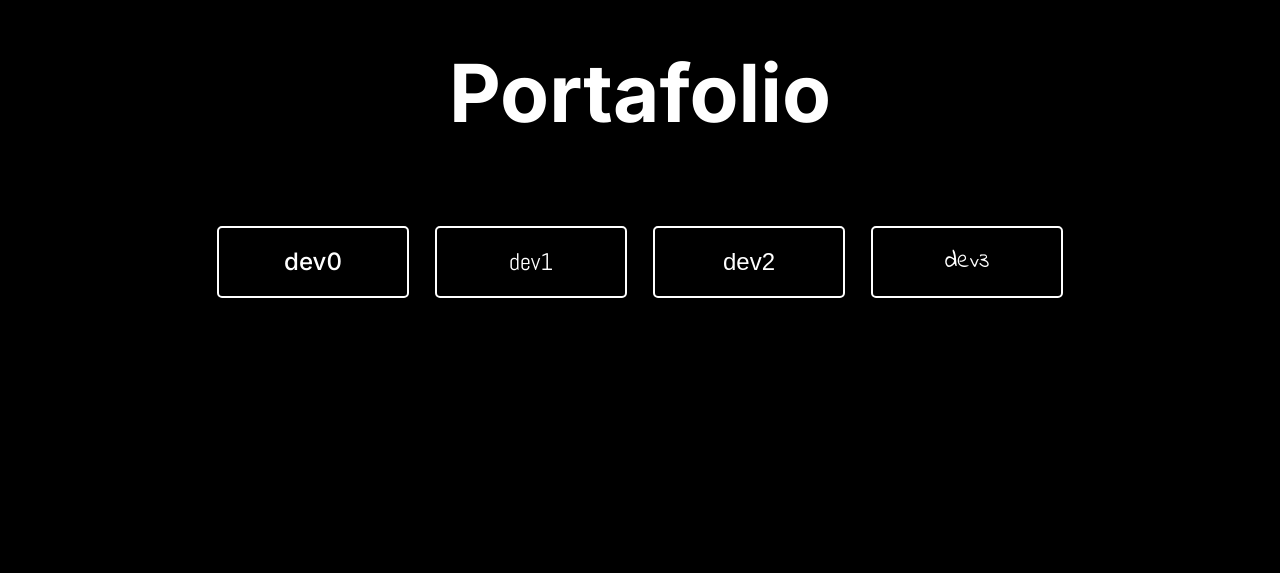
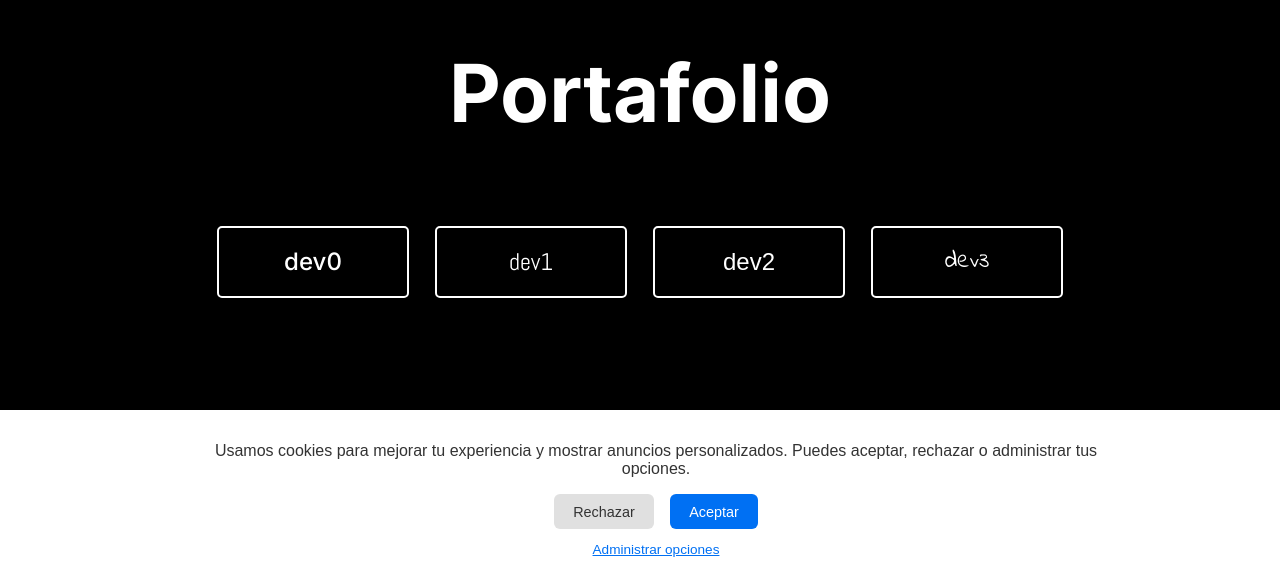
Before and after one commit to DavidForero2004/curriculum, a Next.js app in the folder portafolio/: page / in a window 1280 px wide. Shown: the part 227-800 px from the top of the page. Built offline with nearby package versions, Linux system fonts and the light colour scheme; a web font is replaced by a local one.

Commit message:
google adsense

```diff
--- a/portafolio/src/app/layout.tsx
+++ b/portafolio/src/app/layout.tsx
@@ -1,4 +1,5 @@
 import "../styles/global.css";
+import ConsentBanner from "@/components/ConsentBanner";
 
 export default function RootLayout({
   children,
@@ -11,6 +12,7 @@ export default function RootLayout({
         <meta name="google-adsense-account" content="ca-pub-8163540274916215"></meta>
       </head>
       <body>{children}</body>
+      <ConsentBanner />
     </html>
   );
 }
--- /dev/null
+++ b/portafolio/src/components/ConsentBanner.tsx
@@ -0,0 +1,48 @@
+"use client";
+import { useState, useEffect } from "react";
+import styles from "../styles/ConsentBanner.module.css";
+export default function ConsentBanner() {
+  const [showBanner, setShowBanner] = useState(false);
+
+  useEffect(() => {
+    const consent = localStorage.getItem("user-consent");
+    if (!consent) {
+      setShowBanner(true);
+    }
+  }, []);
+
+  const handleConsent = (choice: string) => {
+    localStorage.setItem("user-consent", choice);
+    setShowBanner(false);
+  };
+
+  if (!showBanner) return null;
+
+  return (
+    <div className={styles.banner}>
+      <div className={styles.content}>
+        <p>
+          Usamos cookies para mejorar tu experiencia y mostrar anuncios
+          personalizados. Puedes aceptar, rechazar o administrar tus opciones.
+        </p>
+        <div className={styles.buttons}>
+          <button
+            onClick={() => handleConsent("rejected")}
+            className={`${styles.button} ${styles.reject}`}
+          >
+            Rechazar
+          </button>
+          <button
+            onClick={() => handleConsent("accepted")}
+            className={`${styles.button} ${styles.accept}`}
+          >
+            Aceptar
+          </button>
+        </div>
+        <a href="/privacy-policy" className={styles.link}>
+          Administrar opciones
+        </a>
+      </div>
+    </div>
+  );
+}
--- /dev/null
+++ b/portafolio/src/styles/ConsentBanner.module.css
@@ -0,0 +1,69 @@
+.banner {
+  position: fixed;
+  bottom: 0;
+  left: 0;
+  width: 100%;
+  background: #ffffff;
+  color: #333;
+  box-shadow: 0 -2px 10px rgba(0, 0, 0, 0.1);
+  padding: 1rem;
+  z-index: 1000;
+  font-family: Arial, sans-serif;
+  animation: slideUp 0.4s ease;
+}
+
+@keyframes slideUp {
+  from {
+    transform: translateY(100%);
+  }
+  to {
+    transform: translateY(0);
+  }
+}
+
+.content {
+  max-width: 900px;
+  margin: auto;
+  text-align: center;
+}
+
+.buttons {
+  margin-top: 0.5rem;
+  display: flex;
+  justify-content: center;
+  gap: 1rem;
+}
+.button {
+  border: none;
+  padding: 0.6rem 1.2rem;
+  border-radius: 6px;
+  font-size: 0.9rem;
+  cursor: pointer;
+  transition: 0.2s ease;
+}
+
+.accept {
+  background: #0070f3;
+  color: white;
+}
+
+.accept:hover {
+  background: #005ac1;
+}
+
+.reject {
+  background: #e0e0e0;
+  color: #333;
+}
+
+.reject:hover {
+  background: #c7c7c7;
+}
+
+.link {
+  display: block;
+  margin-top: 0.8rem;
+  color: #0070f3;
+  text-decoration: underline;
+  font-size: 0.85rem;
+}
```
Also changed, not shown: portafolio/src/styles/global.css (line endings or trailing spaces).
